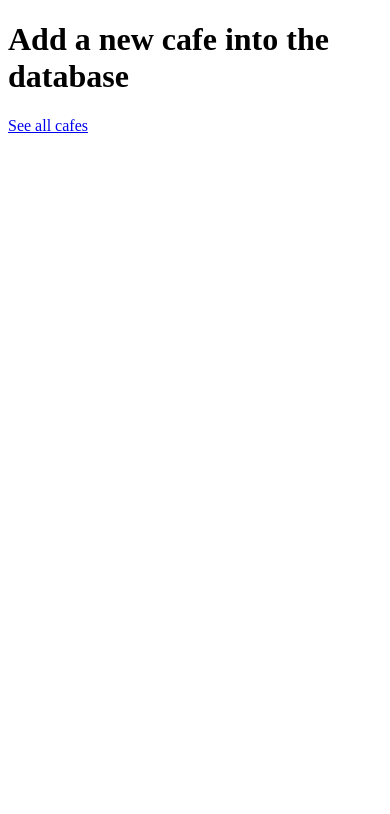
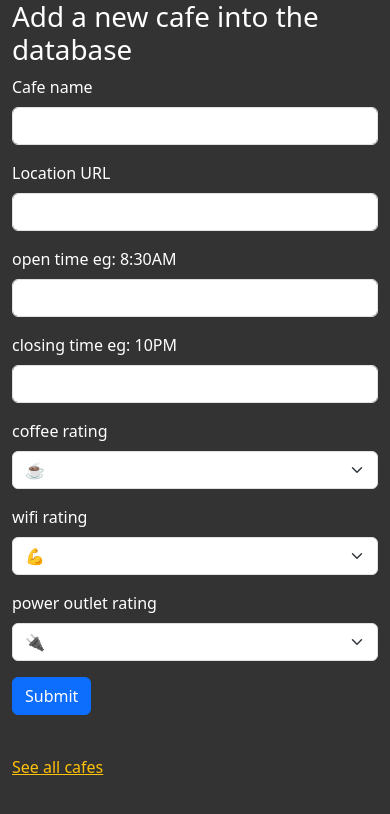
Before and after one commit to Sahil8877/100DaysOfPython, a Flask app: page /add in a window 390 px wide. Shown: the top 814 px of the page. Run offline with Flask 3, Linux system fonts and the light colour scheme; some libraries are stand-ins or nearby versions.

Commit message:
Update Python projects

```diff
--- /dev/null
+++ b/Advanced/Day 62 - Coffee & Wifi Project/main.py
@@ -0,0 +1,95 @@
+from flask import Flask, render_template
+from flask_bootstrap import Bootstrap5
+from flask_wtf import FlaskForm
+from wtforms import StringField, SubmitField, SelectField, TimeField
+from wtforms.validators import DataRequired
+import csv
+
+'''
+Red underlines? Install the required packages first:
+Open the Terminal in PyCharm (bottom left).
+
+On Windows type:
+python -m pip install -r requirements.txt
+
+On MacOS type:
+pip3 install -r requirements.txt
+
+This will install the packages from requirements.txt for this project.
+'''
+
+app = Flask(__name__)
+app.config['SECRET_KEY'] = '8BYkEfBA6O6donzWlSihBXox7C0sKR6b'
+Bootstrap5(app)
+
+
+class CafeForm(FlaskForm):
+    cafe = StringField('Cafe name', validators=[DataRequired()])
+    location = StringField('Location URL', validators=[DataRequired()])
+    open_time = StringField('open time eg: 8:30AM', validators=[DataRequired()])
+    closing_time = StringField('closing time eg: 10PM', validators=[DataRequired()])
+    coffee_rating = SelectField('coffee rating', choices=['☕️','☕️☕️','☕️☕️☕️','☕️☕️☕️☕️','☕️☕️☕️☕️☕️'],validators=[DataRequired()])
+    wifi_rating = SelectField('wifi rating', choices=['💪','💪💪','💪💪💪','💪💪💪💪','💪💪💪💪💪','✘'],validators=[DataRequired()])
+    power_outlet_rating = SelectField('power outlet rating', choices=['🔌','🔌🔌','🔌🔌🔌','🔌🔌🔌🔌','🔌🔌🔌🔌🔌'],validators=[DataRequired()])
+    submit = SubmitField('Submit')
+
+
+# Exercise:
+# add: Location URL, open time, closing time, coffee rating, wifi rating, power outlet rating fields
+# make coffee/wifi/power a select element with choice of 0 to 5.
+#e.g. You could use emojis ☕️/💪/✘/🔌
+# make all fields required except submit
+# use a validator to check that the URL field has a URL entered.
+# ---------------------------------------------------------------------------
+
+
+# all Flask routes below
+@app.route("/")
+def home():
+    return render_template("index.html")
+
+
+@app.route('/add',methods=['POST','GET'])
+def add_cafe():
+    form = CafeForm()
+    if form.validate_on_submit():
+        form_data = form.data
+        form_data.pop('submit',None)
+        form_data.pop('csrf_token',None)
+
+        with open(
+            'Advanced/Day 62 - Coffee & Wifi Project/cafe-data.csv',
+            mode='a+',
+            newline='\n',
+            encoding='utf-8'
+            ) as csv_file:
+
+            writer = csv.writer(csv_file)
+
+            csv_file.seek(0, 2)
+
+            if csv_file.tell() > 0:
+                csv_file.seek(csv_file.tell() - 1)
+
+                if csv_file.read(1) != "\n":
+                    csv_file.write("\n")
+
+            writer.writerow(form_data.values())
+
+    return render_template('add.html', form=form)
+
+
+
+@app.route('/cafes')
+def cafes():
+    with open('Advanced/Day 62 - Coffee & Wifi Project/cafe-data.csv', newline='', encoding='utf-8') as csv_file:
+        csv_data = csv.reader(csv_file, delimiter=',')
+        list_of_rows = []
+        for row in csv_data:
+            list_of_rows.append(row)
+    print(list_of_rows[1:])
+    return render_template('cafes.html', cafes=list_of_rows)
+
+
+if __name__ == '__main__':
+    app.run(debug=True)
--- a/Advanced/day-62-starting-files-coffee-and-wifi/templates/add.html
+++ b/Advanced/Day 62 - Coffee & Wifi Project/templates/add.html
@@ -10,8 +10,10 @@
       <h1>Add a new cafe into the database</h1>
 
       <!-- This is where your WTForm will go -->
+      {% from 'bootstrap5/form.html' import render_form %}
+       {{ render_form(form) }}
 
-	  <p class="space-above"><a href="#">See all cafes</a></p>
+	  <p class="space-above"><a href="{{ url_for('cafes') }}">See all cafes</a></p>
 
     </div>
   </div>
--- a/Advanced/day-62-starting-files-coffee-and-wifi/templates/base.html
+++ b/Advanced/Day 62 - Coffee & Wifi Project/templates/base.html
@@ -8,9 +8,9 @@
     />
 
     {% block styles %}
-    <!-- Load Bootstrap-Flask CSS here -->
+    {{ bootstrap.load_css() }}
 
-    <!-- Link to the styles.css here to apply styling to all the child templates.-->
+    <link rel="stylesheet" href="static/css/styles.css">
 
     {% endblock %}
     <title>{% block title %}{% endblock %}</title>
--- a/Advanced/day-62-starting-files-coffee-and-wifi/templates/index.html
+++ b/Advanced/Day 62 - Coffee & Wifi Project/templates/index.html
@@ -8,7 +8,7 @@
   <p class="lead">Want to work in a cafe but need power and wifi?</p>
   <hr class="my-4">
   <p>You've found the right place! Checkout my collection of cafes with data on power socket availability, wifi speed and coffee quality.</p>
-  <a class="btn btn-warning btn-lg" href="#" role="button">Show Me!</a>
+  <a class="btn btn-warning btn-lg" href="{{ url_for('cafes') }}" role="button">Show Me!</a>
 </div>
     </div>
 
--- a/Advanced/day-62-starting-files-coffee-and-wifi/main.py
+++ /dev/null
@@ -1,67 +0,0 @@
-from flask import Flask, render_template
-from flask_bootstrap import Bootstrap5
-from flask_wtf import FlaskForm
-from wtforms import StringField, SubmitField
-from wtforms.validators import DataRequired
-import csv
-
-'''
-Red underlines? Install the required packages first:
-Open the Terminal in PyCharm (bottom left).
-
-On Windows type:
-python -m pip install -r requirements.txt
-
-On MacOS type:
-pip3 install -r requirements.txt
-
-This will install the packages from requirements.txt for this project.
-'''
-
-app = Flask(__name__)
-app.config['SECRET_KEY'] = '8BYkEfBA6O6donzWlSihBXox7C0sKR6b'
-Bootstrap5(app)
-
-
-class CafeForm(FlaskForm):
-    cafe = StringField('Cafe name', validators=[DataRequired()])
-    submit = SubmitField('Submit')
-
-# Exercise:
-# add: Location URL, open time, closing time, coffee rating, wifi rating, power outlet rating fields
-# make coffee/wifi/power a select element with choice of 0 to 5.
-#e.g. You could use emojis ☕️/💪/✘/🔌
-# make all fields required except submit
-# use a validator to check that the URL field has a URL entered.
-# ---------------------------------------------------------------------------
-
-
-# all Flask routes below
-@app.route("/")
-def home():
-    return render_template("index.html")
-
-
-@app.route('/add')
-def add_cafe():
-    form = CafeForm()
-    if form.validate_on_submit():
-        print("True")
-    # Exercise:
-    # Make the form write a new row into cafe-data.csv
-    # with   if form.validate_on_submit()
-    return render_template('add.html', form=form)
-
-
-@app.route('/cafes')
-def cafes():
-    with open('cafe-data.csv', newline='', encoding='utf-8') as csv_file:
-        csv_data = csv.reader(csv_file, delimiter=',')
-        list_of_rows = []
-        for row in csv_data:
-            list_of_rows.append(row)
-    return render_template('cafes.html', cafes=list_of_rows)
-
-
-if __name__ == '__main__':
-    app.run(debug=True)
--- /dev/null
+++ b/Website Monitoring/main.py
@@ -0,0 +1,4 @@
+"""
+Targets :
+
+"""
```
Also changed, not shown: Advanced/Day 62 - Coffee & Wifi Project/templates/cafes.html (added, +41 -0 lines), Advanced/day-62-starting-files-coffee-and-wifi/templates/cafes.html (deleted, +0 -24 lines), Advanced/Day 62 - Coffee & Wifi Project/requirements.txt (renamed from Advanced/day-62-starting-files-coffee-and-wifi/requirements.txt), Advanced/Day 62 - Coffee & Wifi Project/static/css/styles.css (renamed from Advanced/day-62-starting-files-coffee-and-wifi/static/css/styles.css).
